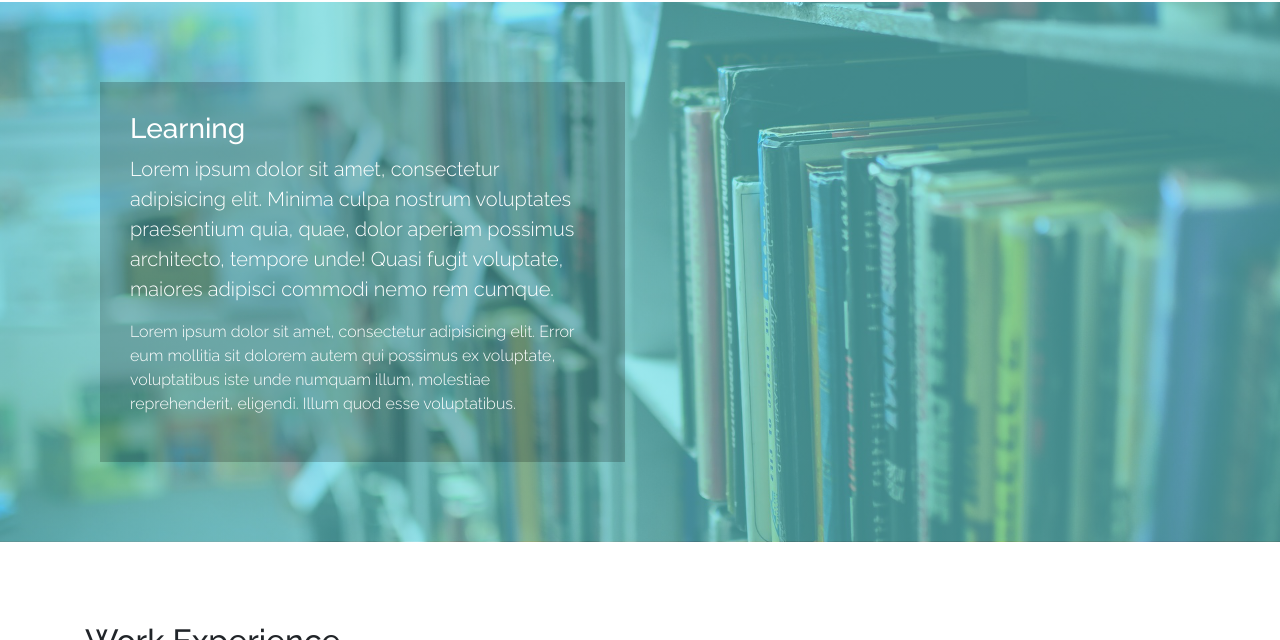
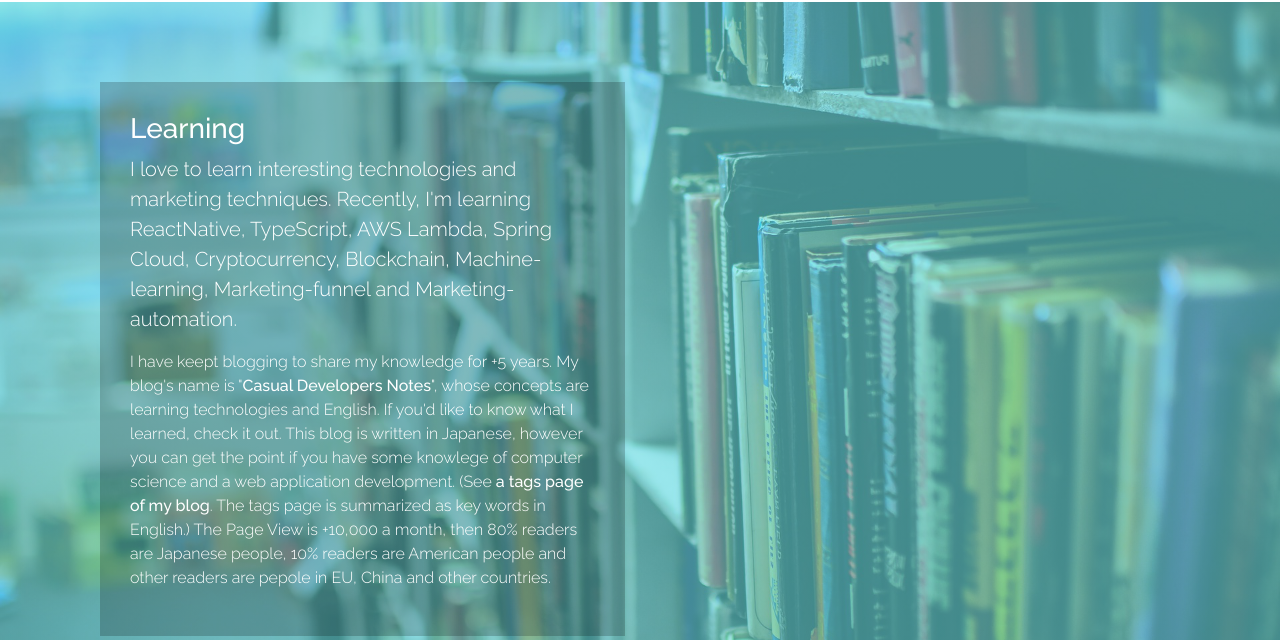
Before and after one commit to keidrun/portfolio, a React app: page / in a window 1280 px wide. Shown: the part 3431-4071 px from the top of the page. Built offline with nearby package versions, Linux system fonts and the light colour scheme.

Commit message:
Fill out Learning section

```diff
--- a/src/components/Learning.jsx
+++ b/src/components/Learning.jsx
@@ -10,14 +10,19 @@ const Learning = () => (
             <div className="my-learning__text">
               <h3>Learning</h3>
               <p className="lead">
-                Lorem ipsum dolor sit amet, consectetur adipisicing elit. Minima culpa nostrum
-                voluptates praesentium quia, quae, dolor aperiam possimus architecto, tempore unde!
-                Quasi fugit voluptate, maiores adipisci commodi nemo rem cumque.
+                I love to learn interesting technologies and marketing techniques.
+                Recently, I&#39;m learning ReactNative, TypeScript, AWS Lambda,
+                Spring Cloud, Cryptocurrency, Blockchain, Machine-learning,
+                Marketing-funnel and Marketing-automation.
               </p>
               <p>
-                Lorem ipsum dolor sit amet, consectetur adipisicing elit. Error eum mollitia sit
-                dolorem autem qui possimus ex voluptate, voluptatibus iste unde numquam illum,
-                molestiae reprehenderit, eligendi. Illum quod esse voluptatibus.
+                I have keept blogging to share my knowledge for +5 years.
+                My blog&#39;s name is &quot;<a href="https://casualdevelopers.com/" target="_blank" rel="noopener noreferrer"><strong>Casual Developers Notes</strong></a>&quot;, whose concepts are learning technologies and English. If you&#39;d like to know what I learned, check it out. This blog is written in Japanese, however you can get the point if you have some knowlege of computer science and a web application development.
+                (See <a href="https://casualdevelopers.com/tags/" target="_blank" rel="noopener noreferrer"><strong>a tags page of my blog</strong></a>. The tags page is summarized as key words in English.)
+                The Page View is +10,000 a month,
+                then 80% readers are Japanese people,
+                10% readers are American people
+                and other readers are pepole in EU, China and other countries.
               </p>
             </div>
           </div>
--- a/src/components/SocialBtn.jsx
+++ b/src/components/SocialBtn.jsx
@@ -8,7 +8,7 @@ type Props = {
 };
 
 const SocialBtn = ({ title, link, target }: Props) => (
-  <a href={link} target={target || '_self'} className="my-socsial-btn btn btn-sm btn-outline-light">
+  <a href={link} target={target || '_self'} rel="noopener noreferrer" className="my-socsial-btn btn btn-sm btn-outline-light">
     {title}
   </a>
 );
```
